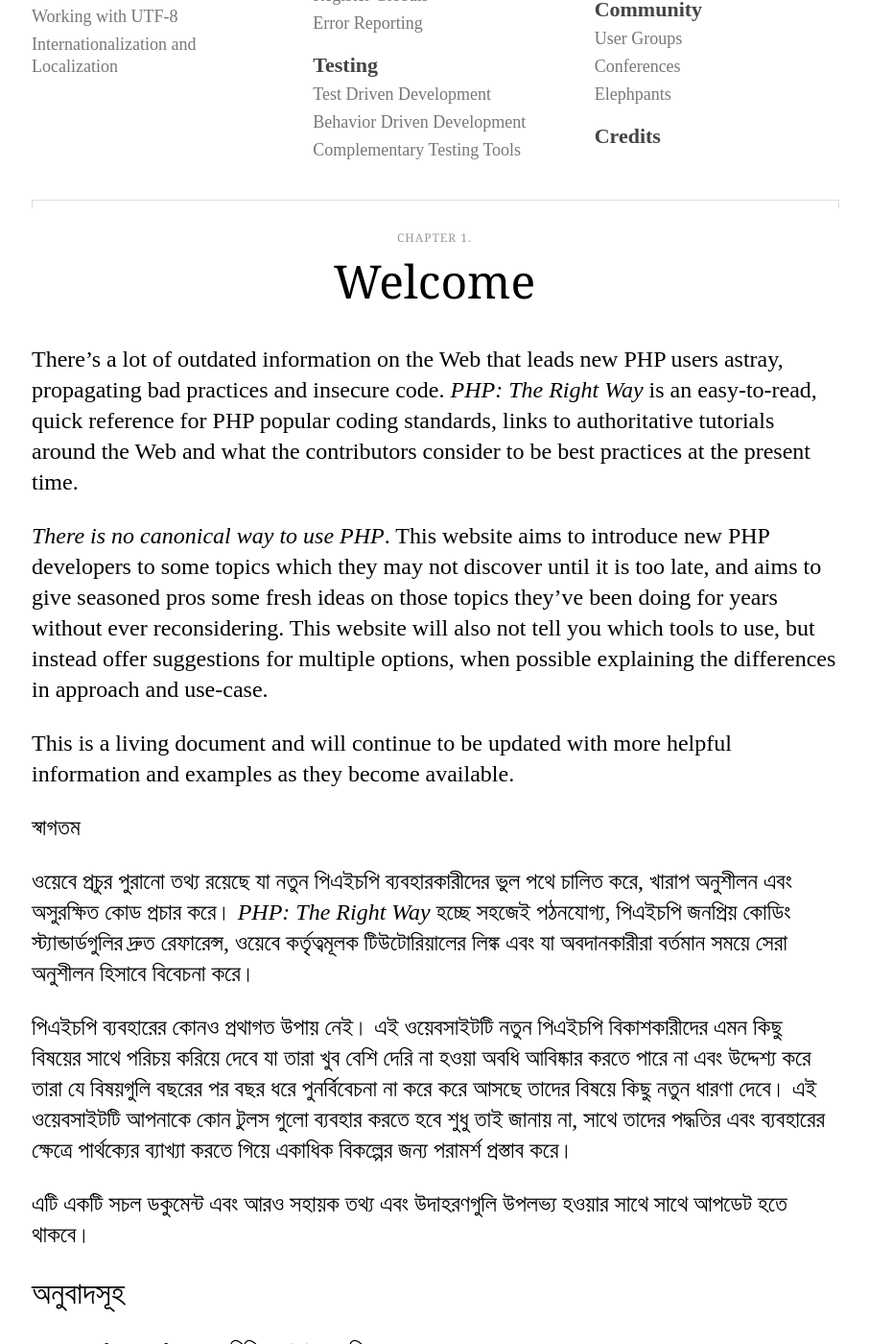
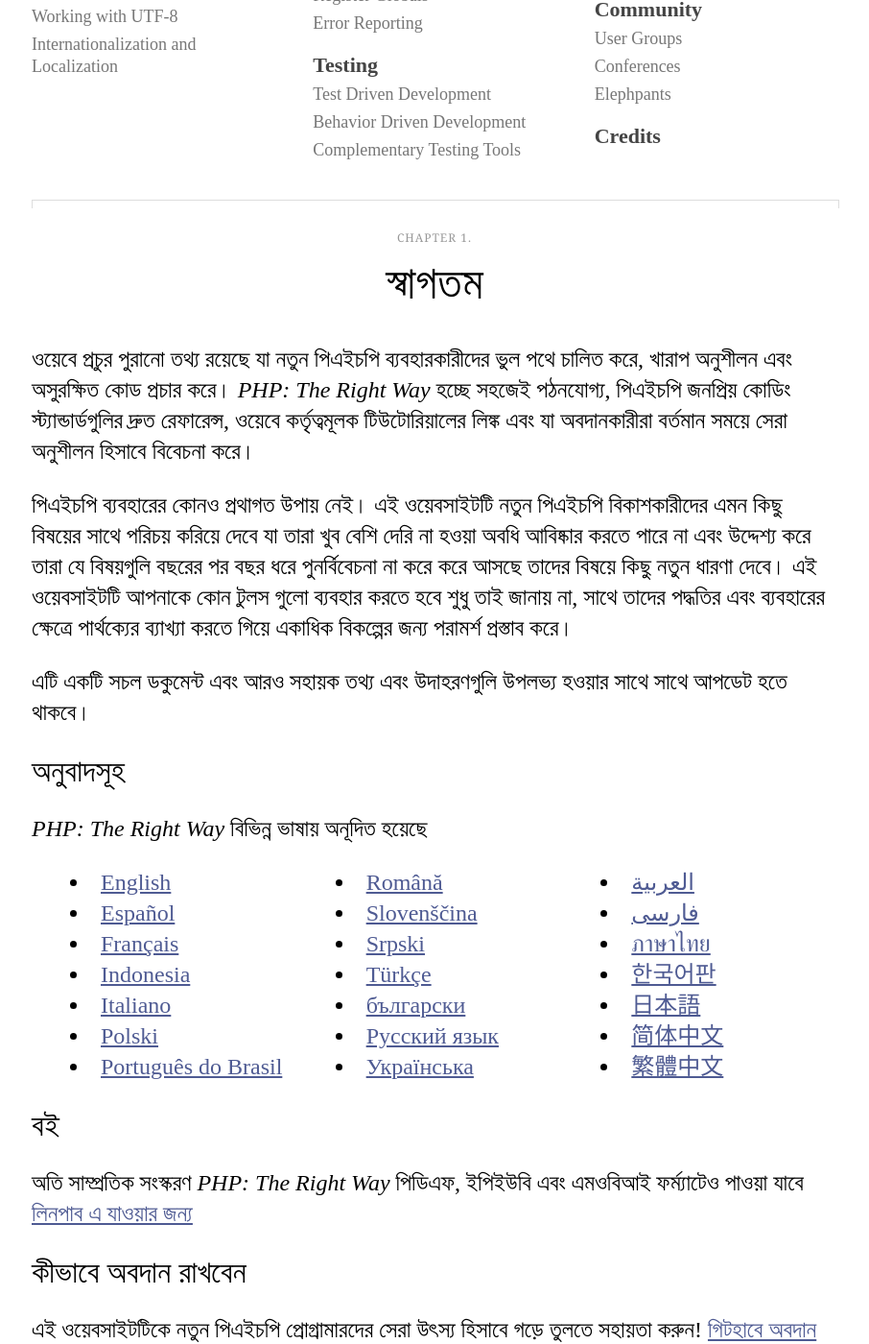
Before and after one commit to codeguy/php-the-right-way, a Jekyll site: the page built from index.html, in a window 1280 px wide and 1400 px high, scrolled down 1034 px. Shown: the whole window at 96% size, without its empty margins (187-1093 px from the left). Built offline with Jekyll 4.4.1, drawn with Linux system fonts in a browser that asks for light colours; some of the changed text lies outside the part shown.

Commit message:
Update welcome.md

```diff
--- a/_includes/welcome.md
+++ b/_includes/welcome.md
@@ -1,22 +1,4 @@
-# Welcome
-
-There's a lot of outdated information on the Web that leads new PHP users astray,
-propagating bad practices and insecure code. _PHP: The Right Way_ is an easy-to-read,
-quick reference for PHP popular coding standards, links to authoritative tutorials
-around the Web and what the contributors consider to be best practices at the present
-time.
-
-_There is no canonical way to use PHP_. This website aims to introduce new PHP
-developers to some topics which they may not discover until it is too late, and aims
-to give seasoned pros some fresh ideas on those topics they've been doing for years
-without ever reconsidering. This website will also not tell you which tools to use, but
-instead offer suggestions for multiple options, when possible explaining the differences
-in approach and use-case.
-
-This is a living document and will continue to be updated with more helpful information
-and examples as they become available.
-
-স্বাগতম
+# স্বাগতম
 
 ওয়েবে প্রচুর পুরানো তথ্য রয়েছে যা নতুন পিএইচপি ব্যবহারকারীদের ভুল পথে চালিত করে, খারাপ অনুশীলন এবং অসুরক্ষিত কোড প্রচার করে। _PHP: The Right Way_ হচ্ছে সহজেই পঠনযোগ্য, পিএইচপি জনপ্রিয় কোডিং স্ট্যান্ডার্ডগুলির দ্রুত রেফারেন্স, ওয়েবে কর্তৃত্বমূলক টিউটোরিয়ালের লিঙ্ক এবং যা অবদানকারীরা বর্তমান সময়ে সেরা অনুশীলন হিসাবে বিবেচনা করে।
 
@@ -50,13 +32,13 @@ _PHP: The Right Way_ বিভিন্ন ভাষায় অনূদিত
 * [简体中文](https://laravel-china.github.io/php-the-right-way/)
 * [繁體中文](https://laravel-taiwan.github.io/php-the-right-way)
 
-## Book
+## বই
 
-The most recent version of _PHP: The Right Way_ is also available in PDF, EPUB and MOBI formats. [Go to Leanpub][1]
+অতি সাম্প্রতিক সংস্করণ _PHP: The Right Way_ পিডিএফ, ইপিইউবি এবং এমওবিআই ফর্ম্যাটেও পাওয়া যাবে [লিনপাব এ যাওয়ার জন্য][1]
 
-## How to Contribute
+## কীভাবে অবদান রাখবেন
 
-Help make this website the best resource for new PHP programmers! [Contribute on GitHub][2]
+এই ওয়েবসাইটটিকে নতুন পিএইচপি প্রোগ্রামারদের সেরা উৎস্য হিসাবে গড়ে তুলতে সহায়তা করুন! [গিটহাবে অবদান রাখুন][2]
 
 [1]: https://leanpub.com/phptherightway
 [2]: https://github.com/codeguy/php-the-right-way/tree/gh-pages
```
